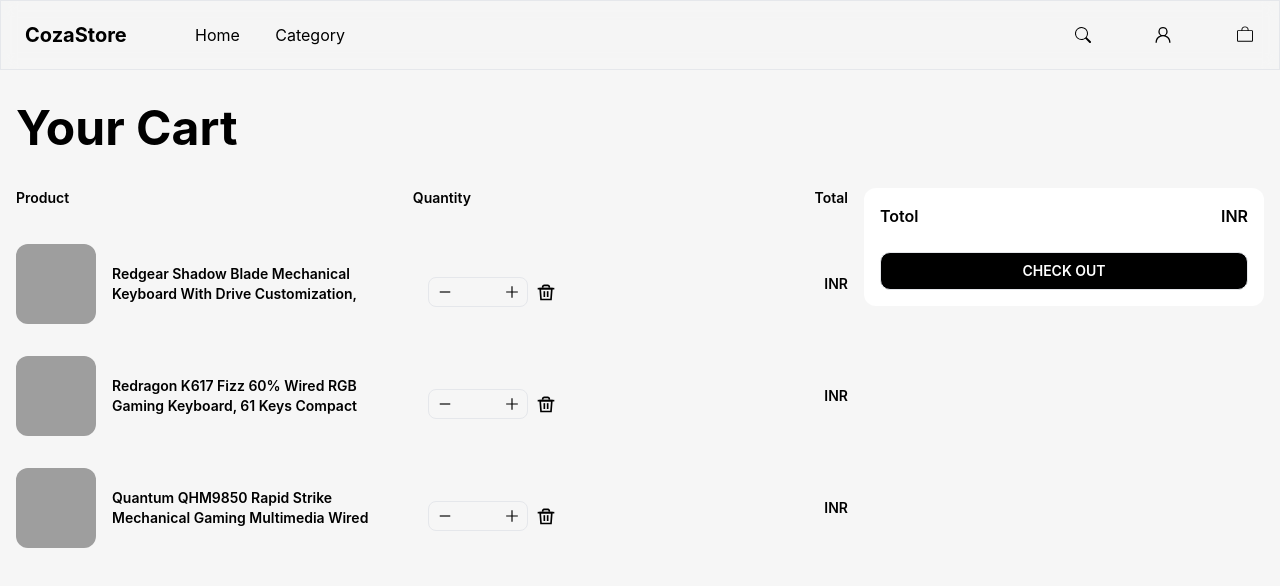
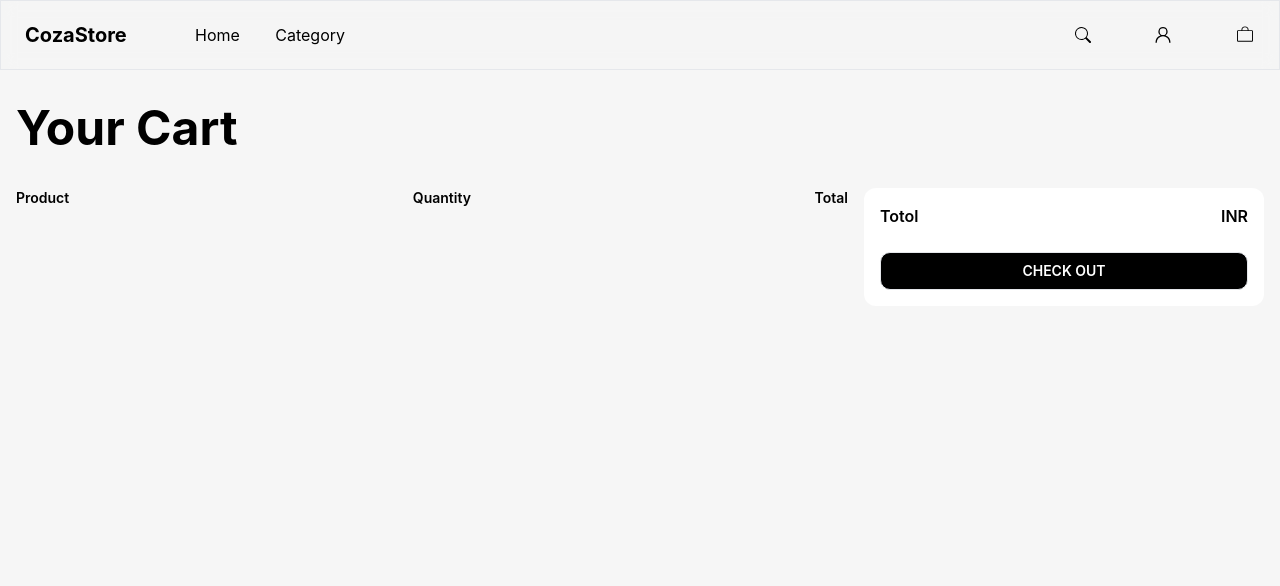
Before and after one commit to Nirajsah/CozaStore, a Next.js app: page /cart in a window 1280 px wide. Shown: the top 586 px of the page. Built offline with nearby package versions, Linux system fonts and the light colour scheme; grey boxes are pictures that could not be loaded.

Commit message:
responsive cart page: bug fixes

```diff
--- a/app/cart/page.tsx
+++ b/app/cart/page.tsx
@@ -1,7 +1,37 @@
+"use client";
 import Image from "next/image";
 import React from "react";
+import { useCart } from "../context/CartProvider";
 
-const CartProductCart: React.FC<any> = ({ item }) => {
+interface ProductTypes {
+  categoryId: string;
+  name: string;
+  image: string;
+  stars: number;
+  productId: string;
+  price_string: string;
+  price_symbol: string;
+  price: number;
+  quantity: number;
+}
+
+type Props = {
+  product: ProductTypes;
+  incrementQuantity: ({}) => void;
+  decrementQuantity: ({}) => void;
+  removeItem: ({}) => void;
+};
+const CartProduct: React.FC<Props> = ({
+  product,
+  incrementQuantity,
+  decrementQuantity,
+  removeItem,
+}: {
+  product: ProductTypes;
+  incrementQuantity: ({}) => void;
+  decrementQuantity: ({}) => void;
+  removeItem: ({}) => void;
+}) => {
   return (
     <div className="flex-col md:flex-row w-full gap-8 flex items-center justify-between rounded-xl">
       <div className="flex flex-col w-full">
@@ -12,7 +42,7 @@
                 <Image
                   width={80}
                   height={80}
-                  src={item.image}
+                  src={product.image}
                   className="w-full rounded-xl h-full object-cover"
                   alt=""
                 />
@@ -20,13 +50,15 @@
 
               <div className="flex flex-col">
                 <div className="h-[40px] text-ellipsis overflow-hidden w-[200px] md:w-[300px] font-semibold text-sm capitalize">
-                  {item.name}
+                  {product.name}
                 </div>
                 <div className="lg:hidden flex mt-4">
                   <div className="border self-center mr-2 py-1 justify-between w-[100px] flex items-center rounded-lg">
                     <button
+                      onClick={() => decrementQuantity(product)}
+                      name="decrement"
                       type="button"
-                      className="flex w-[36px] justify-center items-center"
+                      className="flex w-[36px] h-full justify-center items-center"
                     >
                       <svg
                         xmlns="http://www.w3.org/2000/svg"
@@ -44,11 +76,16 @@
                     </button>
                     <input
                       type="number"
+                      readOnly
+                      value={product.quantity}
                       className="text-center bg-inherit focus:outline-none text-sm [appearance:textfield] [&::-webkit-outer-spin-button]:appearance-none [&::-webkit-inner-spin-button]:appearance-none w-[36px]"
                     />
+
                     <button
+                      onClick={() => incrementQuantity(product)}
                       type="button"
-                      className="flex w-[36px] justify-center items-center"
+                      name="increment"
+                      className="flex w-[36px] h-full justify-center items-center"
                     >
                       <svg
                         xmlns="http://www.w3.org/2000/svg"
@@ -64,7 +101,7 @@
                       </svg>
                     </button>
                   </div>
-                  <button>
+                  <button name="removeItem" onClick={() => removeItem(product)}>
                     <svg
                       width="20"
                       height="20"
@@ -105,6 +142,8 @@
               <div className="lg:flex hidden mt-4">
                 <div className="border mr-2 py-1 justify-between w-[100px] flex items-center rounded-lg">
                   <button
+                    onClick={() => decrementQuantity(product)}
+                    name="decrement"
                     type="button"
                     className="flex w-[36px] justify-center items-center"
                   >
@@ -124,9 +163,12 @@
                   </button>
                   <input
                     type="number"
+                    value={product.quantity}
                     className="text-center bg-inherit focus:outline-none text-sm [appearance:textfield] [&::-webkit-outer-spin-button]:appearance-none [&::-webkit-inner-spin-button]:appearance-none w-[36px]"
                   />
                   <button
+                    onClick={() => incrementQuantity(product)}
+                    name="increment"
                     type="button"
                     className="flex w-[36px] justify-center items-center"
                   >
@@ -144,7 +186,7 @@
                     </svg>
                   </button>
                 </div>
-                <button>
+                <button onClick={() => removeItem(product)}>
                   <svg
                     width="20"
                     height="20"
@@ -182,46 +224,19 @@
                 </button>
               </div>
             </div>
-            <div className="font-semibold text-sm">INR</div>
+            <div className="font-semibold text-sm">
+              {product.price_string} INR
+            </div>
           </div>
         </div>
       </div>
     </div>
   );
 };
-const DATA = [
-  {
-    categoryId: "keyboard",
-    name: "Redgear Shadow Blade Mechanical Keyboard with Drive Customization, Spectrum LED Lights, Media Control Knob and Wrist Support (Black)",
-    image: "https://m.media-amazon.com/images/I/61NKGdlO36L.jpg",
-    stars: 4.5,
-    productId: "B08T28HSDN",
-    price_string: "₹2,499",
-    price_symbol: "₹",
-    price: 2499,
-  },
-  {
-    categoryId: "keyboard",
-    name: "Redragon K617 Fizz 60% Wired RGB Gaming Keyboard, 61 Keys Compact Mechanical Keyboard w/White and Grey Color Keycaps, Linear Red Switch, Pro Driver/Software Supported",
-    image: "https://m.media-amazon.com/images/I/6124OpB-LRL.jpg",
-    stars: 4.6,
-    productId: "B09BVCVTBC",
-    price_string: "₹2,899",
-    price_symbol: "₹",
-    price: 2899,
-  },
-  {
-    categoryId: "keyboard",
-    name: "Quantum QHM9850 Rapid Strike Mechanical Gaming Multimedia Wired Keyboard with 6-Colour RGB LED, 12 Adjustable Lighting Modes, Lasting Durability and Rupee (₹) Key (Black)",
-    image: "https://m.media-amazon.com/images/I/711oEWUIxzL.jpg",
-    stars: 4.2,
-    productId: "B0B1MRNF93",
-    price_string: "₹1,599",
-    price_symbol: "₹",
-    price: 1599,
-  },
-];
+
 export default function Page() {
+  const { cart, incrementQuantity, decrementQuantity, removeItem } = useCart();
+  console.log(cart);
   return (
     <div className="flex flex-col mt-6 items-center justify-center">
       <div className="w-full mt-16 p-4 flex justify-center items-center flex-col max-w-[1320px]">
@@ -233,11 +248,16 @@
               <div className="text-sm font-semibold">Quantity</div>
               <div className="text-sm font-semibold">Total</div>
             </div>
-            {DATA ? (
+            {cart ? (
               <div className="w-full max-h-520px overflow-scroll">
-                {DATA.map((item: any, index: number) => (
+                {cart.map((products: ProductTypes, index: number) => (
                   <div className="w-full py-2" key={index}>
-                    <CartProductCart item={item} />
+                    <CartProduct
+                      incrementQuantity={incrementQuantity}
+                      decrementQuantity={decrementQuantity}
+                      removeItem={removeItem}
+                      product={products}
+                    />
                   </div>
                 ))}
               </div>
--- /dev/null
+++ b/app/category/[category]/[product]/page.tsx
@@ -0,0 +1,8 @@
+import React from "react";
+type Params = {
+  product: string;
+};
+export default function page({ params }: { params: Params }) {
+  const { product } = params;
+  return <div className="text-4xl mt-[5rem] text-center">Hello {product} </div>;
+}
--- a/app/category/page.tsx
+++ b/app/category/page.tsx
@@ -20,14 +20,15 @@
 };
 const CategoryCard: React.FC<CategoryCardProps> = ({ data }) => {
   return (
-    <Link href={`/category/${data.id}`}>
+    <Link as={`/category/${data.id}`} href={`/category/${data.id}`}>
       <div className="w-full sm:w-[280px] duration-100 hover:scale-105 transition-all">
-        <div className="w-full h-full">
+        <div className="w-[280px] h-[280px]">
           <Image
             width={280}
-            height={180}
+            height={280}
             src={data.image}
-            className="w-full rounded-xl h-full object-contain"
+            priority
+            className="w-full rounded-xl h-full object-cover"
             alt=""
           />
         </div>
@@ -44,7 +45,7 @@
   return (
     <div className="flex justify-center">
       <div className="lg:w-[1320px] mt-6">
-        <div className="flex mt-16 justify-center flex-col">
+        <div className="flex mt-16 p-4 justify-center flex-col">
           <h1 className="text-5xl mb-9 font-bold">Category Page</h1>
           <div className="grid grid-cols-1 lg:grid-cols-3 xl:grid-cols-4 gap-6 sm:grid-cols-2">
             {Category.map((category: category) => (
--- a/app/components/Cart.tsx
+++ b/app/components/Cart.tsx
@@ -38,14 +38,14 @@
                 <div className="truncate w-[185px] font-semibold text-sm capitalize">
                   {item.name}
                 </div>
-                <Stars
+                {/* <Stars
                   count={5} // Total number of stars
                   value={item.stars} // Current rating value
                   size={15} // Size of the stars in pixels
                   edit={false}
                   color1="#cccccc" // Inactive star color
                   color2="#ffd700" // Active star color (gold in this example)
-                />
+                /> */}
                 <div className="flex mt-2">
                   <div className="border mr-2 py-1 justify-between w-[100px] flex items-center rounded-lg">
                     <button
@@ -69,6 +69,7 @@
                     </button>
                     <input
                       type="number"
+                      readOnly
                       value={item.quantity}
                       className="text-center focus:outline-none text-sm [appearance:textfield] [&::-webkit-outer-spin-button]:appearance-none [&::-webkit-inner-spin-button]:appearance-none w-[36px]"
                     />
--- a/app/context/CartProvider.tsx
+++ b/app/context/CartProvider.tsx
@@ -1,11 +1,5 @@
 "use client";
-import React, {
-  useContext,
-  createContext,
-  useState,
-  ReactNode,
-  useEffect,
-} from "react";
+import React, { useContext, createContext, useState, ReactNode } from "react";
 
 export const CartContext = createContext<any>(null);
 interface ProductTypes {
@@ -21,22 +15,6 @@
 }
 export default function CartProvider({ children }: { children: ReactNode }) {
   const [cart, setCart] = useState<ProductTypes[]>([]);
-  useEffect(() => {
-    setCartDataToLocalStorage(cart);
-  }, [cart]);
-  const setCartDataToLocalStorage = (cartData: ProductTypes[]) => {
-    localStorage.setItem("cart", JSON.stringify(cartData));
-  };
-
-  const getCartDataFromLocalStorage = () => {
-    const cartDataFromLocalStorage = localStorage.getItem("cart");
-    return cartDataFromLocalStorage ? JSON.parse(cartDataFromLocalStorage) : [];
-  };
-
-  useEffect(() => {
-    const cartDataFromLocalStorage = getCartDataFromLocalStorage();
-    setCart(cartDataFromLocalStorage);
-  }, []);
 
   const addToCart = (product: ProductTypes) => {
     const itemInCart = cart.find(
--- /dev/null
+++ b/app/product/[id]/page.tsx
@@ -0,0 +1,5 @@
+import React from "react";
+
+export default function page() {
+  return <div>page</div>;
+}
```
Also changed, not shown: app/category/[category]/page.tsx (renamed from app/category/[id]/page.tsx, +19 -8 lines), app/components/Navbar.tsx (+33 -6 lines), app/page.tsx (+0 -15 lines).
